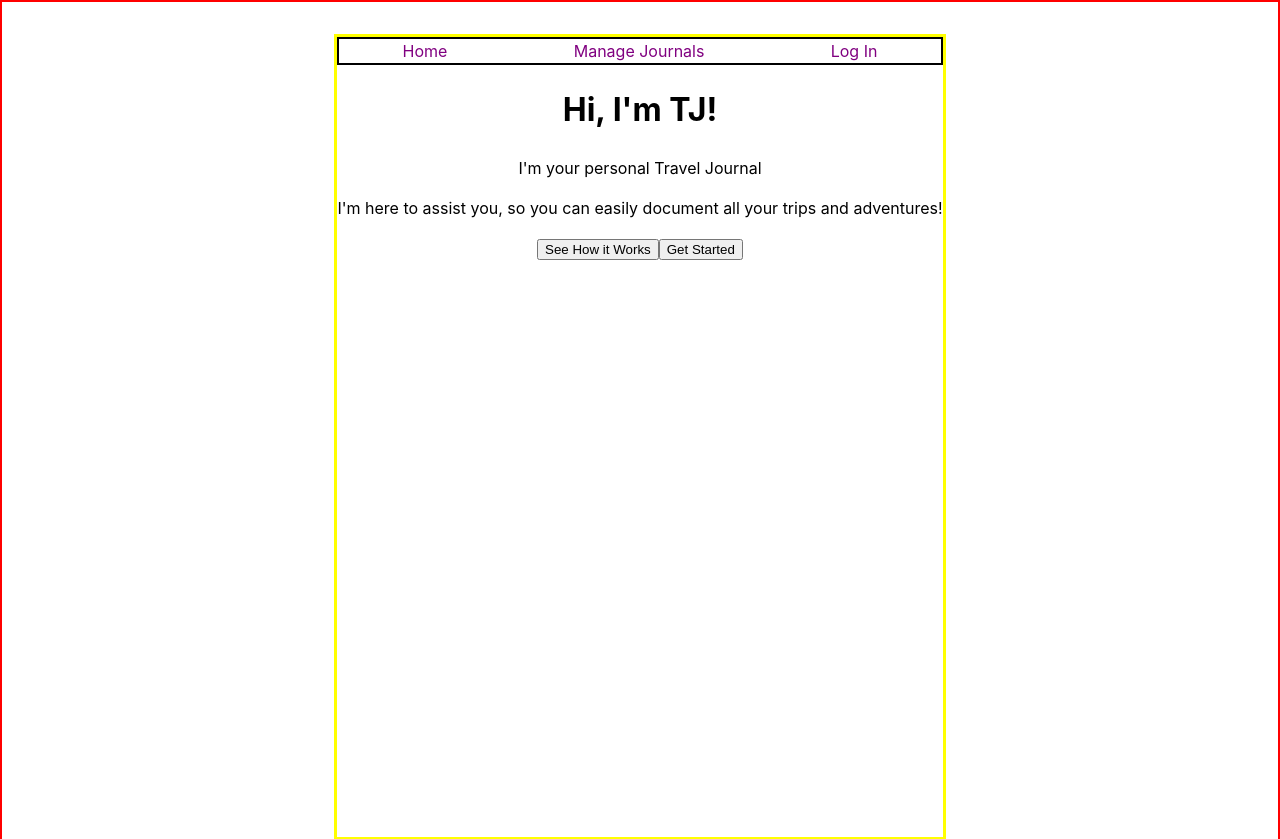
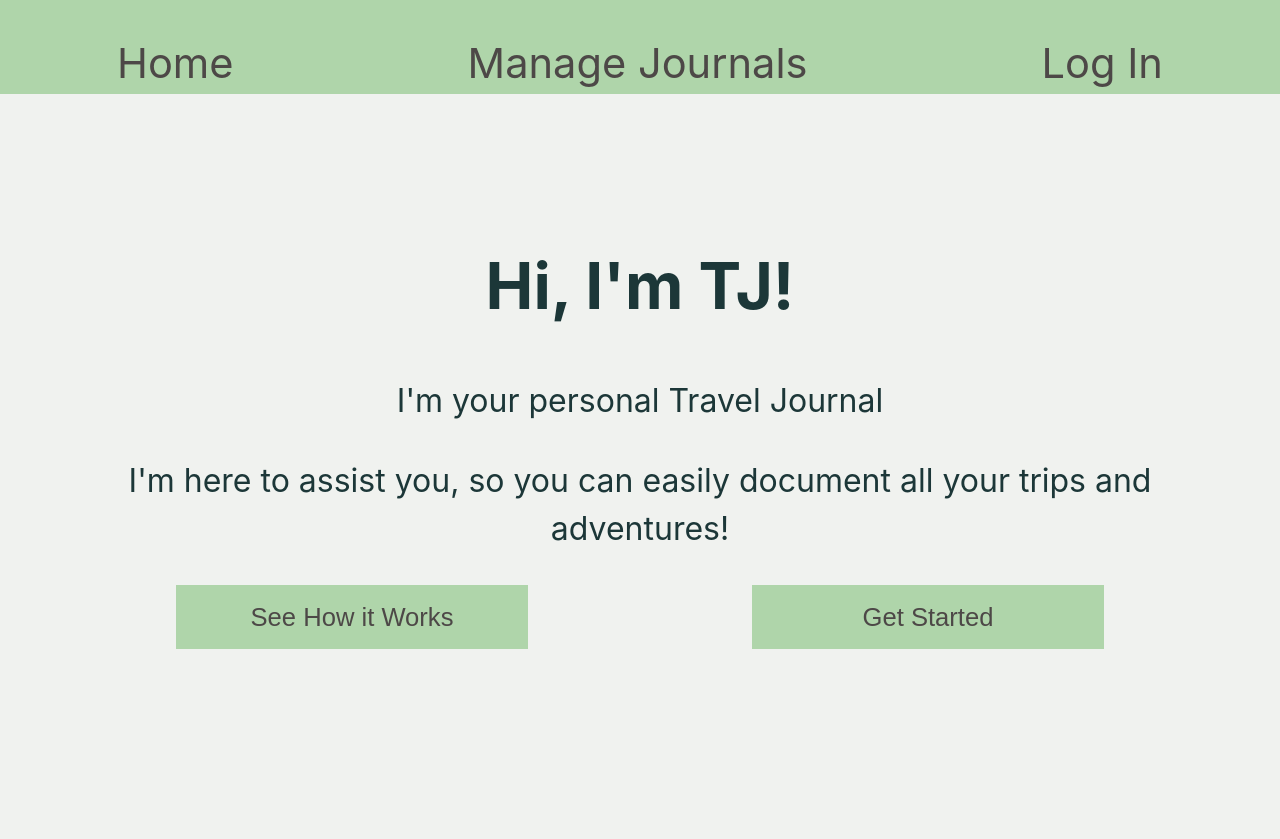
Before and after one commit to ssstumbles/Hey_Tj, a React (Vite) app in the folder Hey_TJ/: page / in a window 1280 px wide. Shown: the top 839 px of the page. Built offline with nearby package versions, Linux system fonts and the light colour scheme.

Commit message:
POST successful

```diff
--- a/Hey_TJ/src/App.css
+++ b/Hey_TJ/src/App.css
@@ -1,5 +1,5 @@
 body {
-  border: 2px solid red;
+  background-color: #F0F2EF;
   display: flex;
   flex-direction: column;
   min-height: 100vh;
@@ -10,31 +10,64 @@ body {
 #root {
   max-width: 1280px;
   margin: 0 auto;
-  padding: 2rem;
+  padding: 0;
   text-align: center;
   flex-grow: 1;
 }
 
 .page {
-  border: 3px solid yellow;
   min-height: 100vh;
-
+  padding: 0 2rem;
+  color:#1C3738;
+  margin-top: 4.5em;
 }
 
 a {
   text-decoration: none;
-  color: purple;
+  color: #4D4847;
 }
+ a:hover {
+  color: #0F8B8D;
+ }
+
+ a:active {
+  color: #AFD5AA
+ }
+
+ button {
+  border: none;
+  background-color: #AFD5AA;
+  color: #4D4847;
+  height: 2rem;
+  font-size: .8rem;
+ }
+
+ button:hover {
+  color: #F0F2EF;
+ }
+
+ .highlight-btn {
+  width: 11rem;
+ }
+
+ .intro-buttons {
+  display: flex;
+  flex-direction: row;
+  justify-content: space-around;
+ }
 
 .nav-links {
-  border:2px solid black;
+  background-color:#AFD5AA;
+  margin:0;
   display: flex;
   flex-direction:row;
   justify-content: space-around;
+  padding-top: 1rem;
+  font-size: 1.3rem;
 }
 
 .footer-links {
-  border:2px solid black;
+ background-color: #AFD5AA;
   display: flex;
   flex-direction:row;
   justify-content: flex-end;
--- a/Hey_TJ/src/App.jsx
+++ b/Hey_TJ/src/App.jsx
@@ -12,9 +12,9 @@ function App() {
   return (
     <>
     <BrowserRouter>
+    <PublicNav />
     <div className='page'>
     {/* <GlobalProvider value={api}> */}
-      <PublicNav />
       <Main />
       {/* {userIsAuthenticated ? <AuthNav /> : <PublicNav />} */}
       {/* </GlobalProvider> */}
--- a/Hey_TJ/src/Components/Home.jsx
+++ b/Hey_TJ/src/Components/Home.jsx
@@ -12,13 +12,14 @@ const Home = () => {
                 <p>
                     I'm here to assist you, so you can easily document all your trips and adventures!
                 </p>
+                <div className='intro-buttons'>
                 <Link to='/about'>
-                    <button>See How it Works</button>
+                    <button className='highlight-btn'>See How it Works</button>
                 </Link>
                 <Link to='new-journal'>
-                    <button>Get Started</button>
+                    <button className='highlight-btn'>Get Started</button>
                 </Link>
-
+                </div>
             </div>
         </div>
     )
--- a/Hey_TJ/src/Components/Journal/AddJournal.jsx
+++ b/Hey_TJ/src/Components/Journal/AddJournal.jsx
@@ -10,13 +10,13 @@ const AddJournal = () => {
 
 
     const initialState = {
-        "journal_id": '',
+        // "journal_id": '',
         "journal_name": '',
         // "journal_photos": <input type="url" name="" id="" />, don't think this is necessary here, bit will be on update page
         "journal_date_start": new Date(),
         "journal_ongoing": false,
         "journal_date_end": '',
-        "journal_locations": '',
+        // "journal_locations": '',
     }
 
     const [formState, setFormState] = useState(initialState)
@@ -41,9 +41,10 @@ const AddJournal = () => {
         e.preventDefault()
         console.log(formState)
 
-        await axios.get('http://postgres://yootkaqj:k-HDt_Vm3hbwW-VCPYmBf7QsU3VH84Rz@hansken.db.elephantsql.com/yootkaqj/journal/', formState)
+        await axios.post('http://127.0.0.1:8000/journals/', formState)
              .then((response) => {
-        console.log(response.data)
+                console.log(response)
+
       })
       .catch((error) => {
         console.error('Error creating journal:', error);
--- a/Hey_TJ/src/Components/Journal/JournalList.jsx
+++ b/Hey_TJ/src/Components/Journal/JournalList.jsx
@@ -14,6 +14,7 @@ useEffect(() => {
     }
         getAllJournals
     }, [])
+
     return (
         <div className='manage'>
             {allJournals}
--- a/Hey_TJ/src/index.css
+++ b/Hey_TJ/src/index.css
@@ -1,5 +1,6 @@
 :root {
   font-family: Inter, system-ui, Avenir, Helvetica, Arial, sans-serif;
+  font-size: 2rem;
   line-height: 1.5;
   font-weight: 400;
 
```
